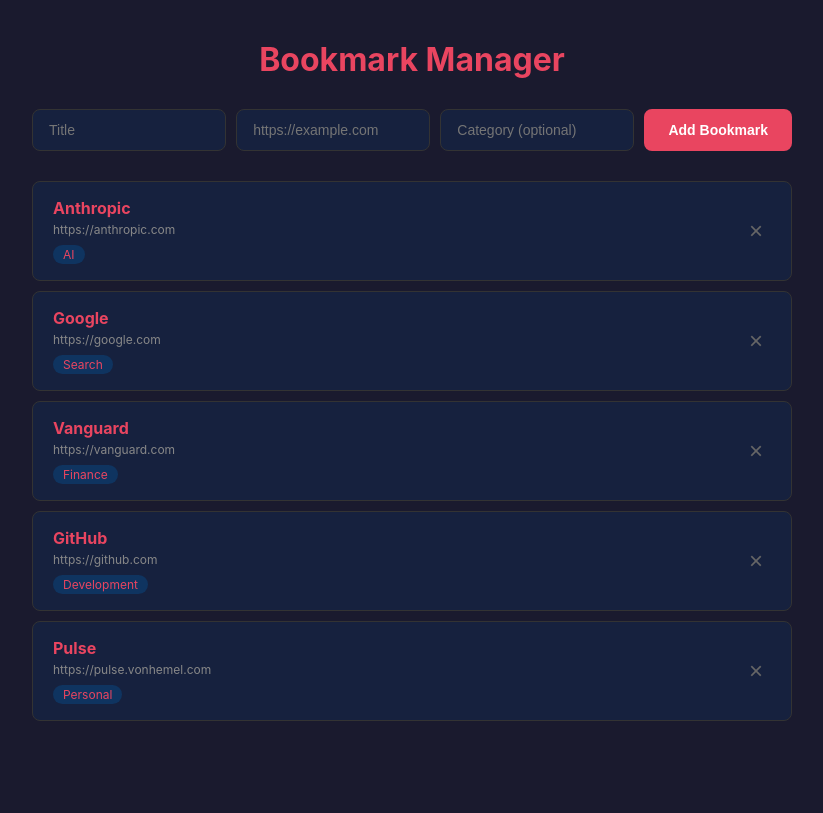
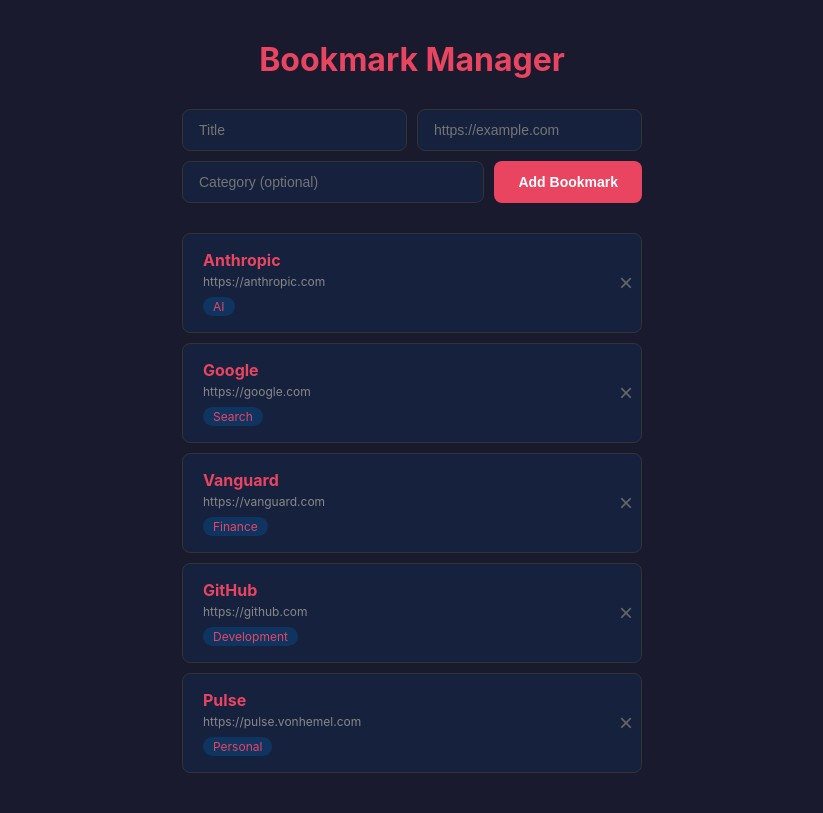
Before and after one commit to jpvonhemel/bookmark-manager, a Flask app: page / in a window 1280 px wide. Shown: the whole page, without its empty margins (228-1051 px from the left). Before the commit the page ends 721 px from the top, so only its background shows below. Run offline with Flask 3, Linux system fonts and the light colour scheme; data comes from the database, SQL or seed files in the repository.

Commit message:
Make entire card clickable and narrow the layout
Cards now open the bookmark URL when clicked anywhere.
Reduced max container width from 800px to 500px.

Co-Authored-By: Claude Opus 4.6 <noreply@anthropic.com>

```diff
--- a/static/style.css
+++ b/static/style.css
@@ -12,7 +12,7 @@ body {
 }
 
 .container {
-    max-width: 800px;
+    max-width: 500px;
     margin: 0 auto;
     padding: 40px 20px;
 }
@@ -72,9 +72,7 @@ h1 {
 
 .bookmark-card {
     display: flex;
-    justify-content: space-between;
     align-items: center;
-    padding: 16px 20px;
     background-color: #16213e;
     border-radius: 8px;
     border: 1px solid #333;
@@ -82,6 +80,15 @@ h1 {
 
 .bookmark-card:hover {
     border-color: #e94560;
+}
+
+.bookmark-link {
+    flex: 1;
+    display: block;
+    padding: 16px 20px;
+    text-decoration: none;
+    color: inherit;
+    overflow: hidden;
 }
 
 .bookmark-info {
@@ -93,13 +100,8 @@ h1 {
 
 .bookmark-title {
     color: #e94560;
-    text-decoration: none;
     font-weight: bold;
     font-size: 16px;
-}
-
-.bookmark-title:hover {
-    text-decoration: underline;
 }
 
 .bookmark-url {
--- a/templates/index.html
+++ b/templates/index.html
@@ -23,15 +23,15 @@
             {% if bookmarks %}
                 {% for bookmark in bookmarks %}
                 <div class="bookmark-card">
+                    <a href="{{ bookmark.url }}" target="_blank" class="bookmark-link">
                         <div class="bookmark-info">
-                        <a href="{{ bookmark.url }}" target="_blank" class="bookmark-title">
-                            {{ bookmark.title }}
-                        </a>
+                            <span class="bookmark-title">{{ bookmark.title }}</span>
                             <span class="bookmark-url">{{ bookmark.url }}</span>
                             {% if bookmark.category %}
                                 <span class="bookmark-category">{{ bookmark.category }}</span>
                             {% endif %}
                         </div>
+                    </a>
                     <form action="/delete/{{ bookmark.id }}" method="POST" class="delete-form">
                         <button type="submit" class="delete-btn">&times;</button>
                     </form>
```
Lines whose indentation alone changed are shown as unchanged.
